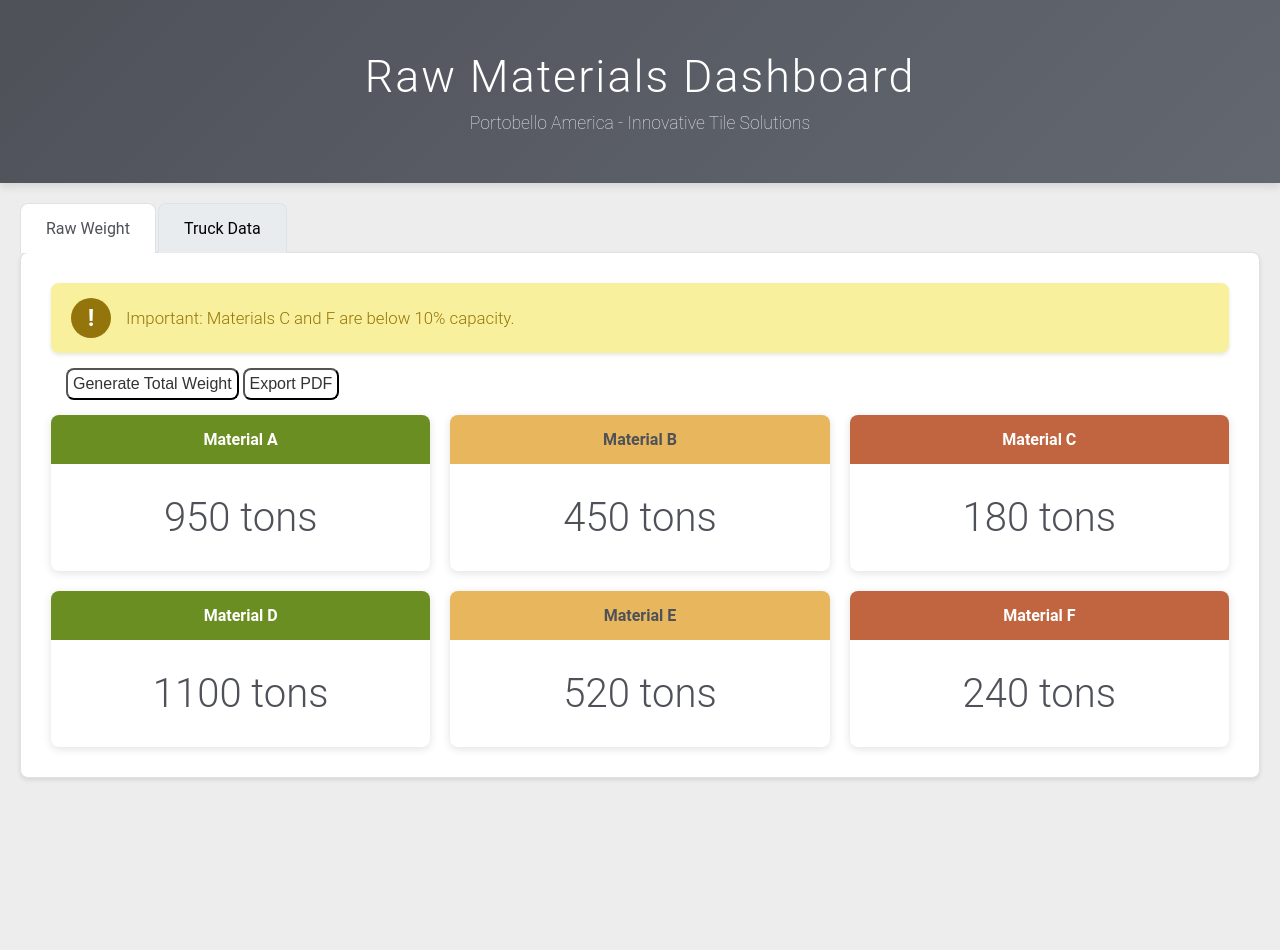
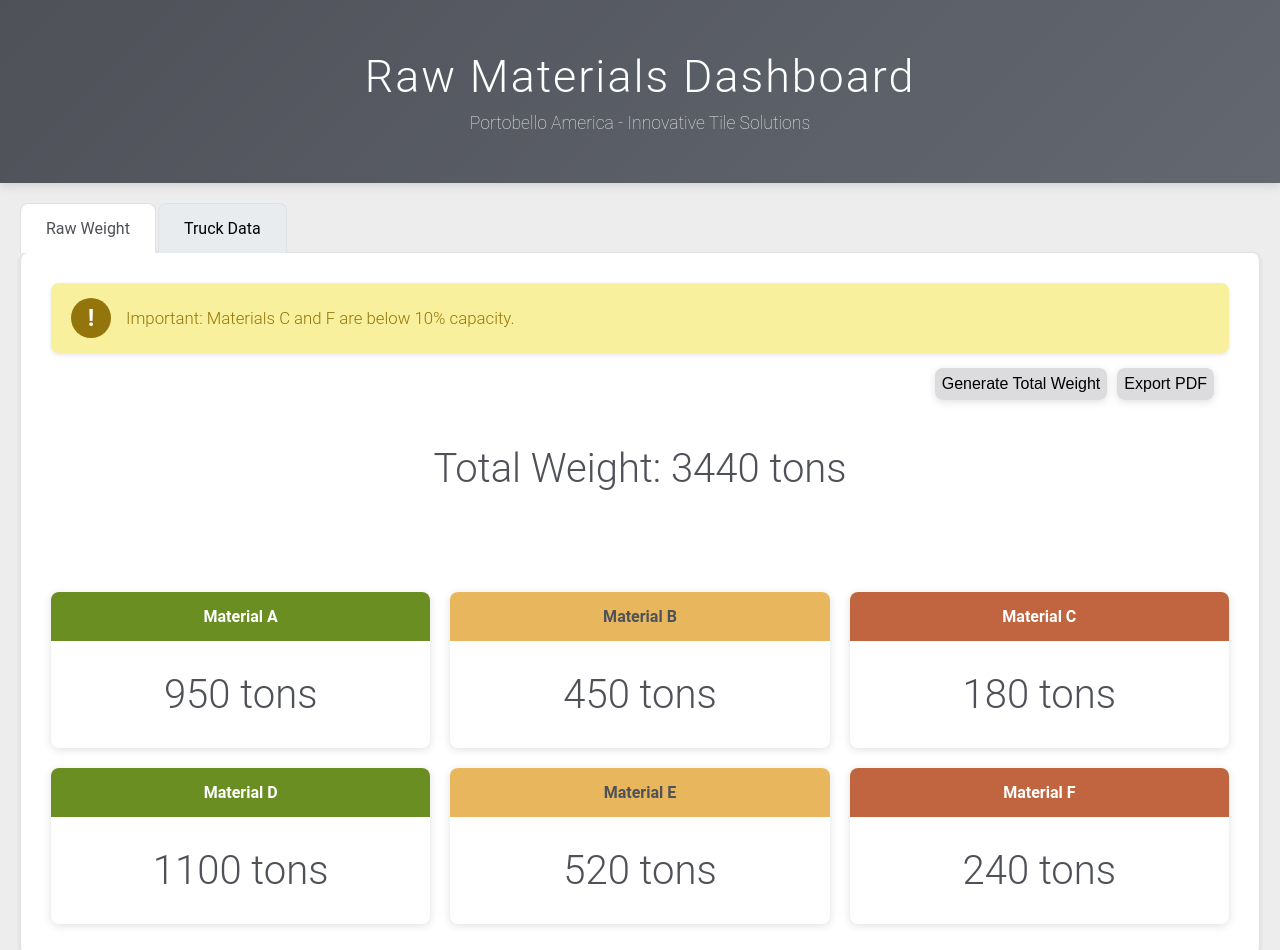
Before and after one commit to Jscott7227/Raw_Material_Estimation, a plain HTML site: page frontend/index.html in a window 1280 px wide. Shown: the top 950 px of the page. Before the commit the page ends 800 px from the top, so only its background shows below. Drawn offline with Linux system fonts and the light colour scheme.

Commit message:
added total weight and buttons in row

```diff
--- a/frontend/index.html
+++ b/frontend/index.html
@@ -22,14 +22,20 @@
             <div class="exclamation-icon"></div>
             <div class="warning-body">Important: Materials C and F are below 10% capacity.</div>
         </div>
-
-        <div class="button-row" id="buttonRow" >
-            <button class="button" id="btnGenerateTotal">Generate Total Weight</button>
-            <button class="button" id="btnPDFExport">Export PDF</button>
+        <div class="row">
+            <div class="button-row" id="buttonRow" >
+                <button class="button" id="btnGenerateTotal">Generate Total Weight</button>
+                <button class="button" id="btnPDFExport">Export PDF</button>
+            </div>
+            <div class="card-number" style="padding-bottom:100px">Total Weight: 3440 tons</div>
         </div>
         <div class="cards-grid">
             <div class="card">
-                <div class="card-header green">Material A</div>
+                <div class="row">
+                    <div class="card-header green">Material A</div>
+                    <!-- <div class="circle-icon green"></div> -->
+                    <!-- <div class="card-indicator green">High Stock</div> -->
+                </div>
                 <div class="card-number">950 tons</div>
             </div>
             <div class="card">
--- a/frontend/styles.css
+++ b/frontend/styles.css
@@ -91,6 +91,13 @@ body {
 
 .card-header {
     padding: 15px;
+    color: #4F5159;
+    font-weight: 700; /* Roboto Bold */
+    text-align: center;
+}
+
+.card-header {
+    padding: 15px;
     color: white;
     font-weight: 700; /* Roboto Bold */
     text-align: center;
@@ -176,23 +183,31 @@ body {
         width: 100%;
     }
 }
+
 .button {
-    padding: 5px;
+    padding: 7px;
     text-align: center;
     font-size: 1em;
     font-weight: 500;
-    color: #333;
     border-radius: 8px;
-    background: white;
+    border-width: 0px;
+    background: rgba(79, 81, 89, 0.2);
+    box-shadow: 0 2px 8px rgba(0,0,0,0.12);
 }
+
 .button-row {
     padding: 15px;
-    align-items: end;
+    display: flex;
+    justify-content: flex-end;
+    gap: 10px
 }
+
 .material-icons {
     font-size: 24px;
     vertical-align: middle; }
+
 .material-icons.md-36 { font-size: 36px; }
+
 .visually-hidden {
     position: absolute !important;
     width: 1px;
@@ -203,6 +218,7 @@ body {
     clip: rect(0 0 0 0);
     border: 0;
 }
+
 .warning{
     background: rgb(249, 240, 157);
     padding: 15px;
@@ -218,6 +234,7 @@ body {
     align-items: center;
 
 }
+
 .warning-header {
     padding: 5px;
     color: rgb(216, 177, 36);
@@ -225,6 +242,7 @@ body {
     font-size: 1.5em;
     text-align:start
 }
+
 .warning-body {
     padding: 5px;
     text-align: start;
@@ -232,6 +250,16 @@ body {
     font-weight: 300;
     color: rgb(147, 117, 11);
 }
+
+/* .circle-icon {
+  width: 15px;
+  height: 15px;
+  border-radius: 50%;
+}
+.circle-icon.green{
+  color: #6B8E23;
+} */
+
 .exclamation-icon {
   position: relative;
   width: 40px;
```
